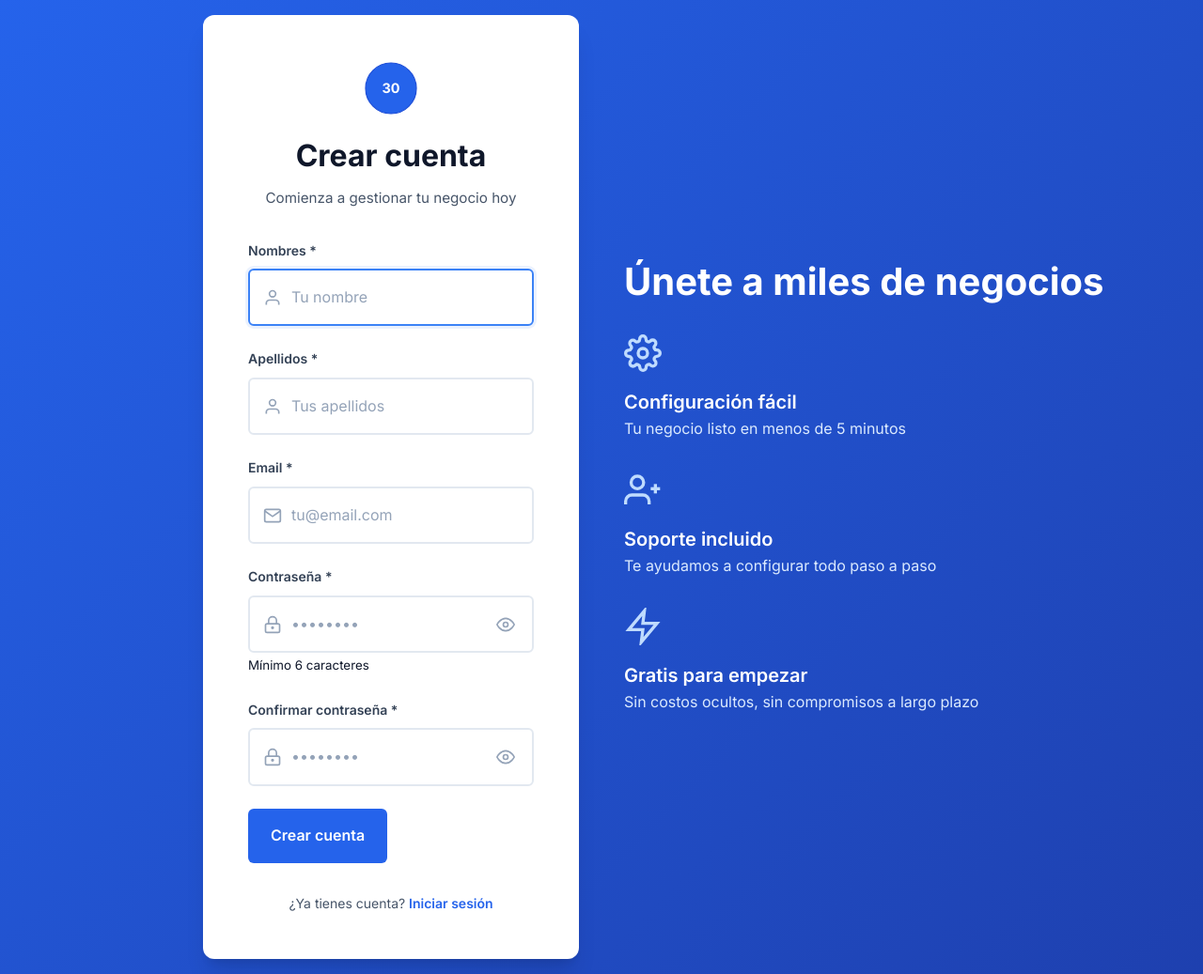
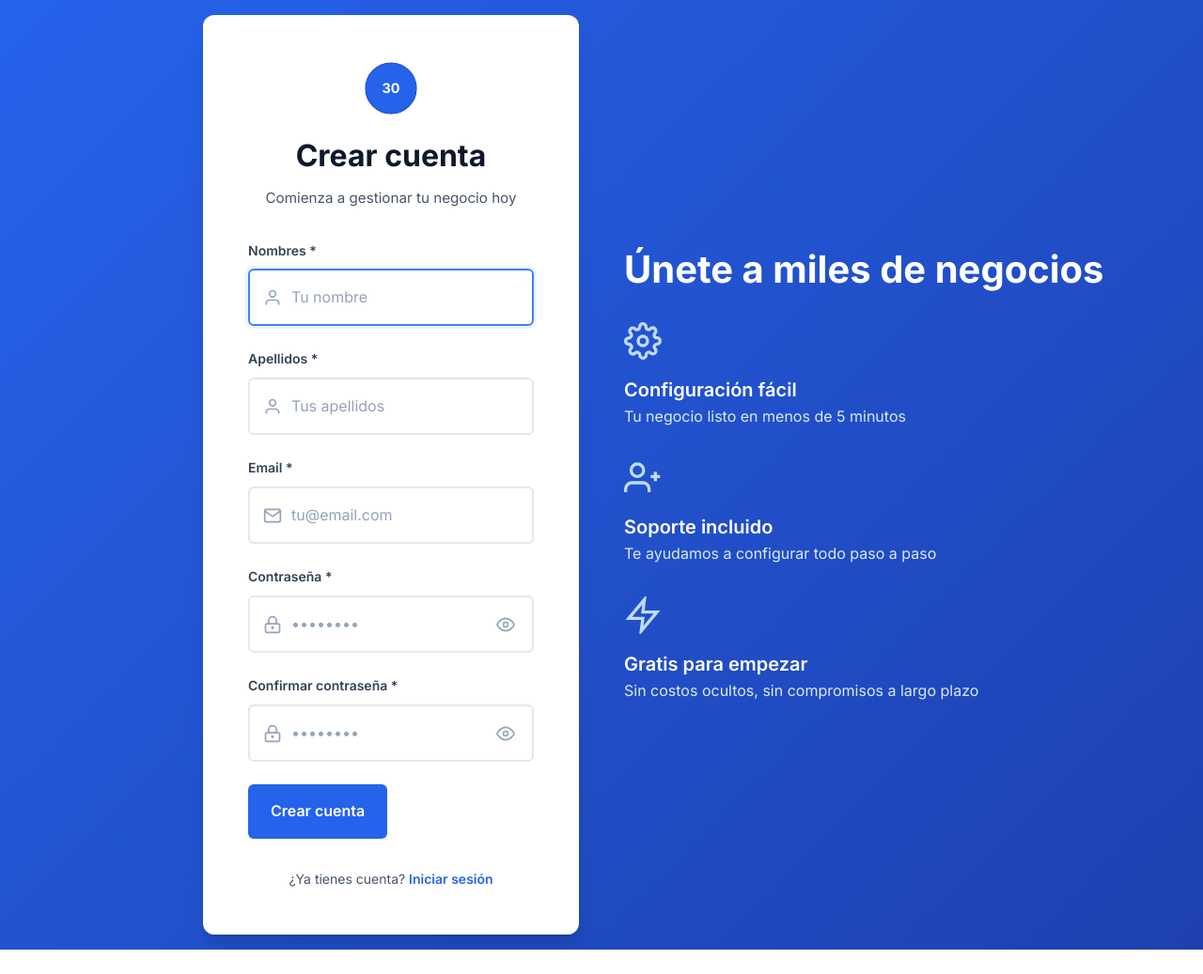
Before and after one commit to Codearlo/sistema_tienda, a PHP site: page /register.php in a window 1280 px wide. Shown: the whole page at 94% size. After the commit the page ends 1011 px from the top, so only its background shows below. Run offline with PHP 8.4, Linux system fonts and the light colour scheme.

Commit message:
Subiendo los archivos

```diff
--- a/register.php
+++ b/register.php
@@ -180,7 +180,6 @@ $flash = showFlashMessage();
                             </svg>
                         </button>
                     </div>
-                    <small>Mínimo 6 caracteres</small>
                 </div>
 
                 <div class="form-group">
```
